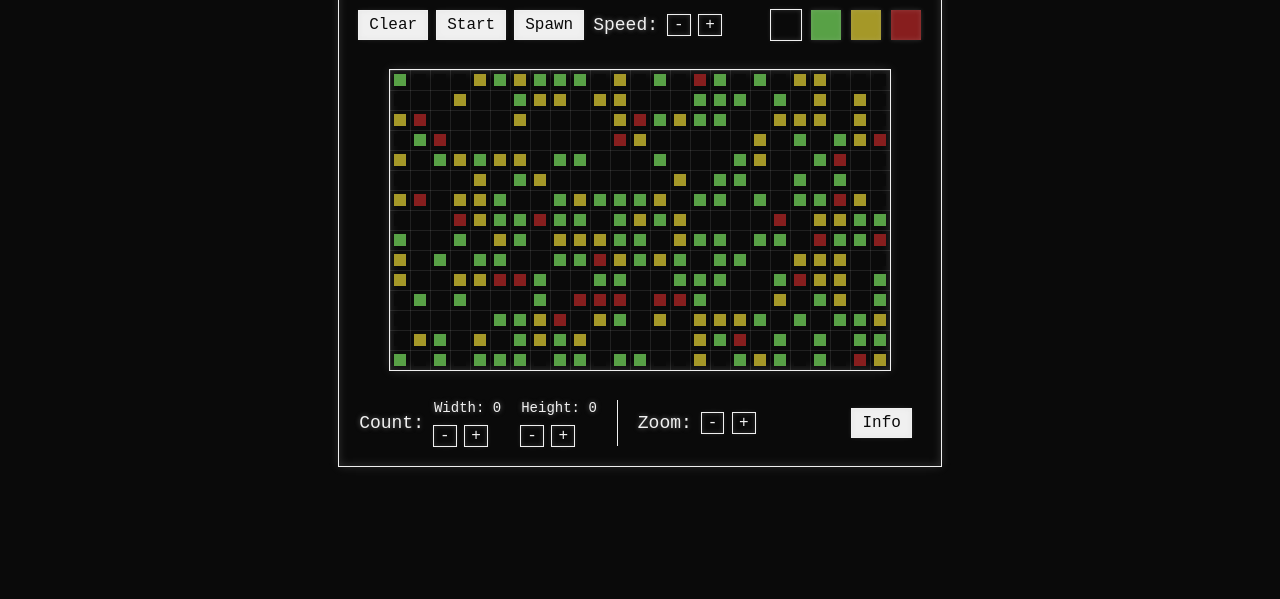
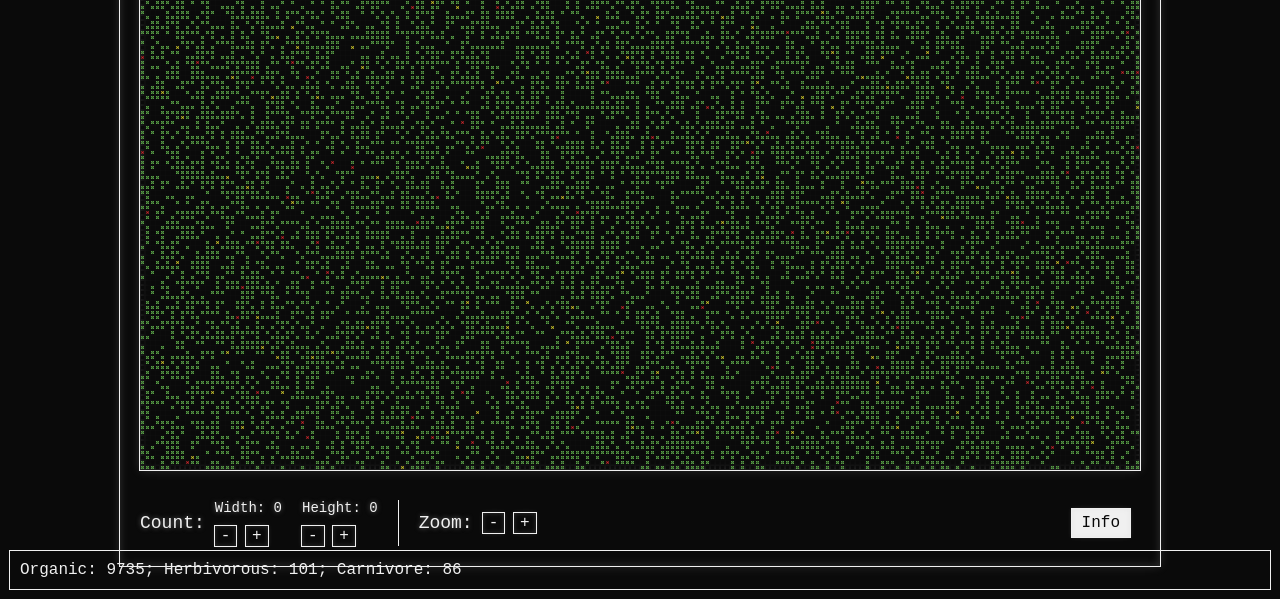
Before and after one commit to Dthwalker/Life-Evolution-Sim, a plain HTML site: page index.html in a window 1280 px wide. Shown: the part 201-800 px from the top of the page. Drawn offline with Linux system fonts and the light colour scheme; a web font is replaced by a local one.

Commit message:
sprites update

```diff
--- a/index.html
+++ b/index.html
@@ -59,6 +59,8 @@
         </div>
     </div>
 
+    <div class="info">ASfsdhdfjhd</div>
+
     <script type="module" src="/js/Main.js"></script>
 </body>
 </html>
--- a/js/Canvas.js
+++ b/js/Canvas.js
@@ -1,19 +1,28 @@
 export default class Canvas {
 
     constructor(config, data) {
-        this.cnf    = config;
-        this.canvas = document.querySelector('#sim');
-        this.ctx    = this.canvas.getContext('2d');
-        this.w      = null;
-        this.h      = null;
-        this.cSize  = null;
-        this.data   = data;
+        this.cnf     = config;
+        this.canvas  = document.querySelector('#sim');
+        this.ctx     = this.canvas.getContext('2d');
+        this.w       = null;
+        this.h       = null;
+        this.cSize   = null;
+        this.data    = data;
+        this.sprites = {
+            organic: new Image(),
+            herb   : new Image(),
+            carn   : new Image(),
+        }
+        this.sprites.organic.src = '/sprites/organic.png';
+        this.sprites.herb.src    = '/sprites/herbivorous.png';
+        this.sprites.carn.src    = '/sprites/carnivore.png';
     }
 
     resize() {
         this.cSize = this.cnf.cellSize;
         this.w = this.canvas.width  = this.cnf.width * this.cSize;
         this.h = this.canvas.height = this.cnf.height * this.cSize;
+        this.ctx.imageSmoothingEnabled = false;
     }
 
     drawLines() {
@@ -32,12 +41,15 @@ export default class Canvas {
             switch (e.constructor.name) {
                 case 'Organic':
                     color = this.cnf.color.organic;
+                    e.img = this.sprites.organic
                     break;
                 case 'Herb':
                     color = this.cnf.color.herbivorous;
+                    e.img = this.sprites.herb;
                     break;
                 case 'Carn':
                     color = this.cnf.color.carnivore;
+                    e.img = this.sprites.carn;
                     break;
                 default:
                     color = this.cnf.color.dark;
--- a/js/Carn.js
+++ b/js/Carn.js
@@ -3,5 +3,35 @@ import Cell from "./Cell.js";
 
 export default class Carn extends Cell {
 
+    constructor(x = 0, y = 0) {
+        super(x, y);
+        this.speed = 1;
+        this.life = 60;
+    }
+
+    update() {
+        this.life--
+        if (this.life <= 0) {
+            if (this.energy >= 3) {
+                let empty = this.chekNb('Cell');
+                return ['division',empty];
+            } else {
+                return 'death'
+            }
+
+        }
+
+        this.clock++
+        if (this.clock >= this.speed) {
+            this.clock  = 0
+            let herb = this.chekNb('Herb');
+            if (herb) {this.energy++ ; return herb};
+
+            let empty   = this.chekNb('Cell');
+            if (empty) return empty
+        }
+
+        return false
+    }
 
 }
--- a/js/Cell.js
+++ b/js/Cell.js
@@ -1,15 +1,42 @@
 export default class Cell {
 
     constructor(x = 0, y = 0) {
-        this.x = x;
-        this.y = y;
+        this.x      = x;
+        this.y      = y;
+        this.life   = this.random(20,50);
+        this.energy = 0;
+        this.speed  = 5;
+        this.clock  = this.random(0, this.speed);
+        this.nb     = [];
+        this.isMove = false;
+    }
+
+    random(min, max) {
+        return Math.round(Math.random() * (max - min) + min)
+    }
+
+    chanсe(num) {
+        return random(0, 100) < num
+    }
+
+    chekNb(type) {
+        let nb = this.nb.filter(e => e?.constructor.name == type);
+        return !nb ? false : nb[this.random(0, nb.length - 1)];
     }
 
     draw(ctx, cSize, color, margin) {
         let [x, y] = [this.x * cSize, this.y * cSize];
-        ctx.fillStyle = color;
-        ctx.fillRect(x + margin, y + margin,
-                     cSize - margin * 2, cSize - margin * 2);
+        if (!this.img) {
+            ctx.fillStyle = color;
+            ctx.fillRect(x + margin, y + margin,
+            cSize - margin * 2, cSize - margin * 2);
+        } else {
+            ctx.drawImage(this.img, 0, 0, 20, 20,
+                          x + margin, y + margin,
+                          cSize - margin * 2, cSize - margin * 2)
+        }
     }
 
+    update() {}
+
 }
--- a/js/CellData.js
+++ b/js/CellData.js
@@ -12,6 +12,12 @@ export default class CellData {
 
         this.createData();
         console.log(this.data);
+    }
+
+    dataFn(callback) {
+        this.data.forEach((a,y) => a.forEach((e,x) => {
+            callback(e, x, y)
+        }));
     }
 
     createData() {
@@ -32,10 +38,57 @@ export default class CellData {
         let chanсe = (num) => random(0, 100) < num
 
         this.data.forEach((a, y) => a.forEach((el, x) => {
-            if (chanсe(5))  { this.data[y][x] = new Carn(x, y); return }
-            if (chanсe(20)) { this.data[y][x] = new Herb(x, y); return }
-            if (chanсe(40)) { this.data[y][x] = new Organic(x, y); return }
-        }))
+            if (chanсe(1))  { this.data[y][x] = new Carn(x, y); return }
+            if (chanсe(1)) { this.data[y][x] = new Herb(x, y); return }
+            if (chanсe(50)) { this.data[y][x] = new Organic(x, y); return }
+        }));
+    }
+
+    getNb(e, x, y) {
+        if (e.constructor.name != 'Cell' && e.constructor.name != 'Organic') {
+            e.nb = []
+            try{ e.nb.push(this.data[y-1][x-1]) } catch {}
+            try{ e.nb.push(this.data[y-1][x]) } catch {}
+            try{ e.nb.push(this.data[y-1][x+1]) } catch {}
+            try{ e.nb.push(this.data[y][x-1]) } catch {}
+            try{ e.nb.push(this.data[y][x+1]) } catch {}
+            try{ e.nb.push(this.data[y+1][x-1]) } catch {}
+            try{ e.nb.push(this.data[y+1][x]) } catch {}
+            try{ e.nb.push(this.data[y+1][x+1]) } catch {}
+        }
+    }
+
+    logic() {
+        this.dataFn((e, x, y) => {
+            this.getNb(e, x, y);
+            let newPlace = e.update();
+
+            if (newPlace == 'death') {
+                this.data[y][x] = new Organic(x, y);
+
+            } else if (newPlace && !e.isMove) {
+                if (Array.isArray(newPlace)) {
+                    newPlace = newPlace[1];
+                    let name = e.constructor.name
+
+                    this.data[y][x] = name == 'Herb' ? new Herb(x, y) : new Carn(x, y)
+                    if (newPlace) this.data[newPlace.y][newPlace.x] = name == 'Herb' ?
+                                  new Herb(newPlace.x, newPlace.y) : new Carn(newPlace.x, newPlace.y)
+
+                } else {
+                    e.isMove = true;
+                    this.data[newPlace.y][newPlace.x] = e;
+                    [e.x, e.y] = [newPlace.x, newPlace.y];
+                    this.data[y][x] = new Cell(x, y);
+                }
+            }
+        });
+
+        this.dataFn((e) => {e.isMove = false});
+    }
+
+    update() {
+        this.logic();
     }
 
 }
--- a/js/Config.js
+++ b/js/Config.js
@@ -1,16 +1,16 @@
 export default class Config {
 
     constructor() {
-        this.width      = 25;
-        this.height     = 15;
-        this.cellSize   = 20;
-        this.cellMargin = 4;
-        this.speed      = 500;
+        this.width      = 200;
+        this.height     = 100;
+        this.cellSize   = 5;
+        this.cellMargin = 1;
+        this.speed      = 50;
         this.isStart    = false;
         this.color = {
             dark       : 'rgb(10,10,10)',
             light      : 'rgb(240,240,240)',
-            halfLight  : 'rgba(240,240,240,.1)',
+            halfLight  : 'rgba(240,240,240,.01)',
             organic    : '#58A146',
             herbivorous: '#A59828',
             carnivore  : '#871E1E',
--- a/js/Herb.js
+++ b/js/Herb.js
@@ -3,5 +3,38 @@ import Cell from "./Cell.js";
 
 export default class Herb extends Cell {
 
+    constructor(x = 0, y = 0) {
+        super(x, y);
+        this.life = 10;
+        this.speed = 1;
+    }
+
+    update() {
+        if (this.energy >= 1) {
+            let empty   = this.chekNb('Cell');
+            return ['division',empty];
+        }
+        this.life--
+        if (this.life <= 0) {
+            if (this.energy >= 1) {
+                let empty   = this.chekNb('Cell');
+                return ['division',empty];
+            } else {
+                return 'death'
+            }
+        }
+
+        this.clock++
+        if (this.clock >= this.speed) {
+            this.clock  = 0
+            let organic = this.chekNb('Organic');
+            if (organic) {this.energy++ ; return organic};
+
+            let empty   = this.chekNb('Cell');
+            if (empty) return empty
+        }
+
+        return false
+    }
 
 }
--- a/js/Main.js
+++ b/js/Main.js
@@ -20,13 +20,29 @@ class Main {
                                     this.canvas.update.bind(this.canvas),
                                     this.cData.spawn.bind(this.cData));
         console.log('Sim is ready');
-        this.loop();
+        this.showInfo()
+        this.canvas.sprites.organic.onload = () => {
+            this.canvas.sprites.herb.onload = () => {
+                this.canvas.sprites.carn.onload = () => this.loop()
+            }
+        }
+    }
+
+    static showInfo() {
+        let [o, h, c] = [0, 0, 0];
+        this.cData.data.forEach(a => a.forEach(e => {
+            e.constructor.name == 'Organic' ? o++ :
+            e.constructor.name == 'Herb' ? h++ :
+            e.constructor.name == 'Carn' ? c++ : null
+        }))
+
+        document.querySelector('.info').innerHTML = `Organic: ${o}; Herbivorous: ${h}; Carnivore: ${c}`
     }
 
     static loop() {
         this.canvas.update();
-
-        console.log(this.clock++);
+        this.cData.update();
+        this.showInfo()
 
         if (this.config.isStart) {
             this.loopID = setTimeout(this.loop.bind(this), this.config.speed);
--- a/js/Organic.js
+++ b/js/Organic.js
@@ -3,6 +3,11 @@ import Cell from "./Cell.js";
 
 export default class Organic extends Cell {
 
+    constructor(x = 0, y = 0) {
+        super(x, y);
+        this.img = null;
+    }
+
 
 
 }
--- a/style.css
+++ b/style.css
@@ -128,3 +128,12 @@ button {
 
 .mr-10 { margin-right: 10px }
 .mr-20 { margin-right: 20px }
+
+.info {
+    position: fixed;
+    bottom: 10px;
+    left: 10px;
+    outline: 1px solid var(--light);
+    padding: 10px;
+    width: calc(100% - 40px);
+}
```
Also changed, not shown: sprites/carnivore.png (added), sprites/cells.png (added), sprites/herbivorous.png (added), sprites/organic.png (added).
